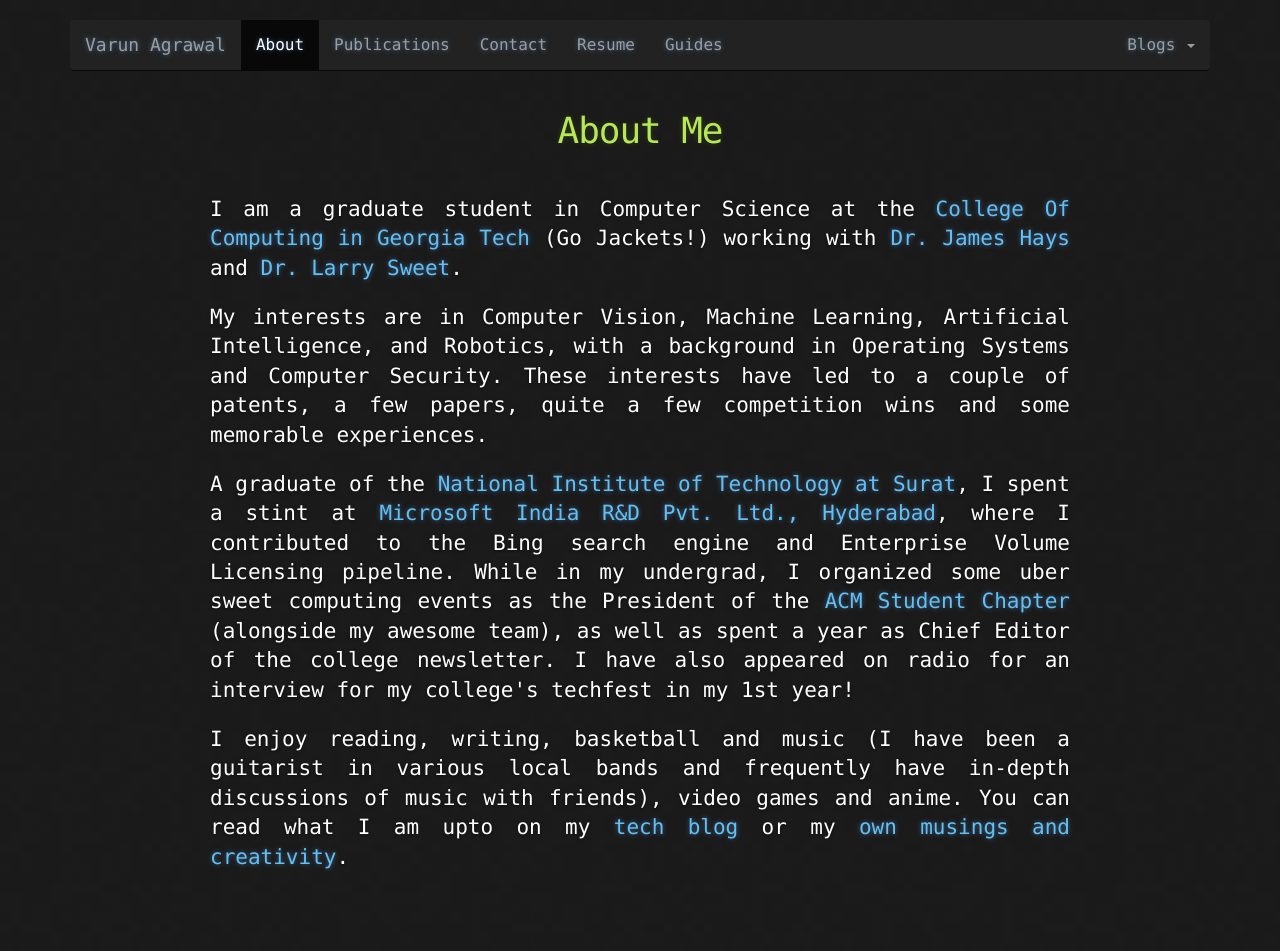
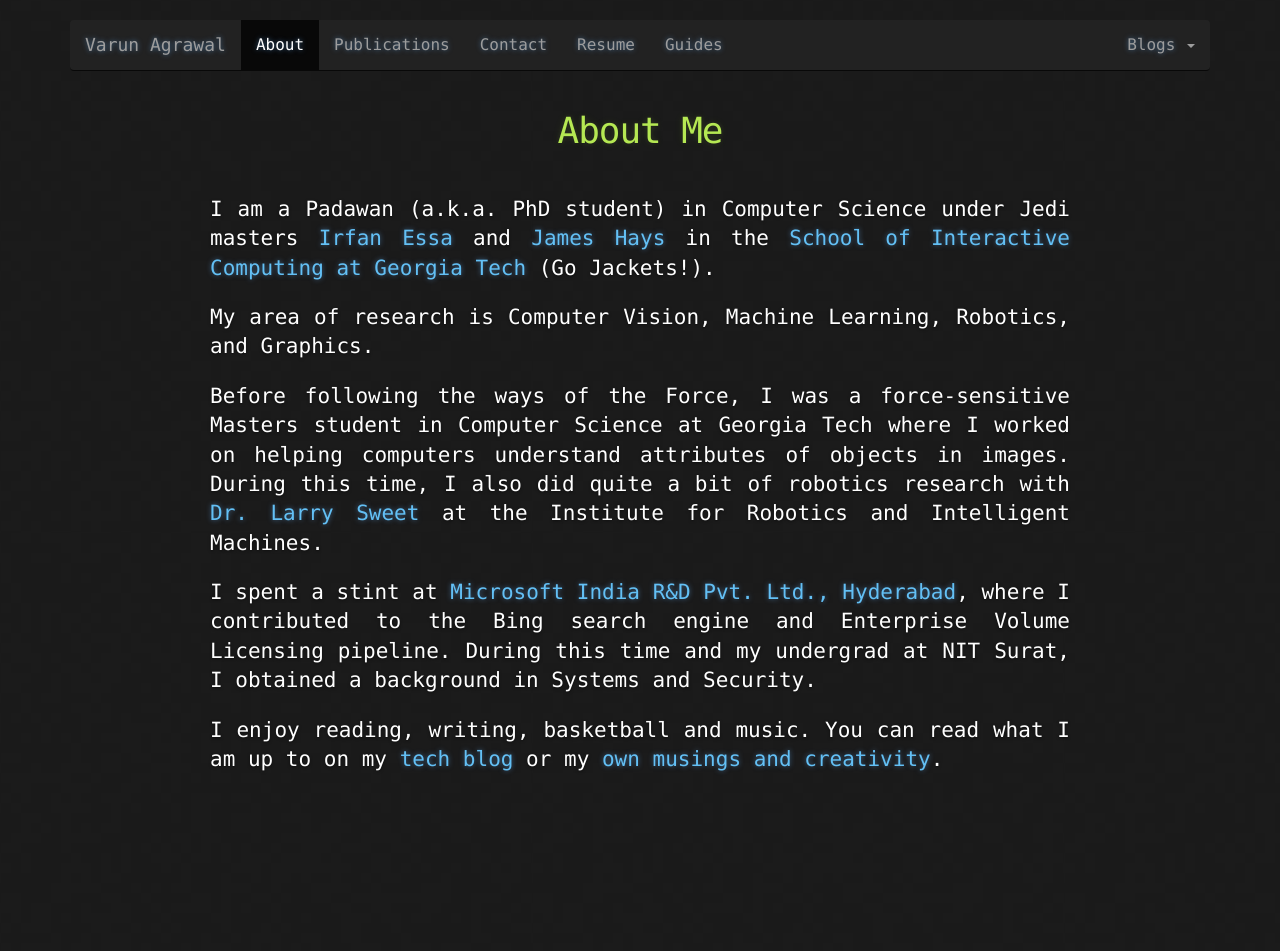
Before and after one commit to varunagrawal/varunagrawal.github.io, a Jekyll site: the page built from about.html, in a window 1280 px wide. Built offline with Jekyll 4.4.1, drawn with Linux system fonts in a browser that asks for light colours; nearby versions of some CDN libraries.

Commit message:
revamped 'about' page

```diff
--- a/about.html
+++ b/about.html
@@ -16,20 +16,22 @@ permalink: /about/
 
         <div style="text-align:justify;">
             <p class="lead">
-                I am a graduate student in Computer Science at the <a href="http://cc.gatech.edu/">College Of Computing in Georgia Tech</a> (Go Jackets!) working with <a href="http://www.cc.gatech.edu/~hays/" target="_blank">Dr. James Hays</a> and <a href="http://robotics.gatech.edu/team/faculty/sweet" target="_blank">Dr. Larry Sweet</a>.
+                I am a Padawan (a.k.a. PhD student) in Computer Science under Jedi masters <a href="http://prof.irfanessa.com/" target="_blank">Irfan Essa</a> and <a href="http://www.cc.gatech.edu/~hays/" target="_blank">James Hays</a> in the <a href="http://www.ic.gatech.edu/">School of Interactive Computing at Georgia Tech</a> (Go Jackets!).
             </p>
 
             <p class="lead">
-                My interests are in Computer Vision, Machine Learning, Artificial Intelligence, and Robotics, with a background in Operating Systems and Computer Security. These interests have led to a couple of patents, a few papers, quite a few competition wins and some memorable experiences.
+                My area of research is Computer Vision, Machine Learning, Robotics, and Graphics.
             </p>
 
             <p class="lead">
-                A graduate of the <a href="http://svnit.ac.in/" target="_blank">National Institute of Technology at
-                Surat</a>, I spent a stint at <a href="https://www.microsoft.com/en-in/about/">Microsoft India R&D Pvt. Ltd., Hyderabad</a>, where I contributed to the Bing search engine and Enterprise Volume Licensing pipeline. While in my undergrad, I organized some uber sweet computing events as the President of the <a target="_blank" href="http://nitsurat.acm.org/">ACM Student Chapter</a> (alongside my awesome team), as well as spent a year as Chief Editor of the college newsletter. I have also appeared on radio for an interview for my college's techfest in my 1st year!
+                Before following the ways of the Force, I was a force-sensitive Masters student in Computer Science at Georgia Tech where I worked on helping computers understand attributes of objects in images. During this time, I also did quite a bit of robotics research with <a href="http://robotics.gatech.edu/team/faculty/sweet" target="_blank">Dr. Larry Sweet</a> at the Institute for Robotics and Intelligent Machines.
+            </p>
+            <p class="lead">
+                I spent a stint at <a href="https://www.microsoft.com/en-in/about/">Microsoft India R&D Pvt. Ltd., Hyderabad</a>, where I contributed to the Bing search engine and Enterprise Volume Licensing pipeline. During this time and my undergrad at NIT Surat, I obtained a background in Systems and Security.
             </p>
 
             <p class="lead">
-                I enjoy reading, writing, basketball and music (I have been a guitarist in various local bands and frequently have in-depth discussions of music with friends), video games and anime. You can read what I am upto on my <a href="https://computercalledvarun.wordpress.com/" target="_blank">tech blog</a> or my <a href="https://varunagrawal.wordpress.com/" target="_blank">own musings and creativity</a>.
+                I enjoy reading, writing, basketball and music. You can read what I am up to on my <a href="https://computercalledvarun.wordpress.com/" target="_blank">tech blog</a> or my <a href="https://varunagrawal.wordpress.com/" target="_blank">own musings and creativity</a>.
             </p>
 
         </div>
```
